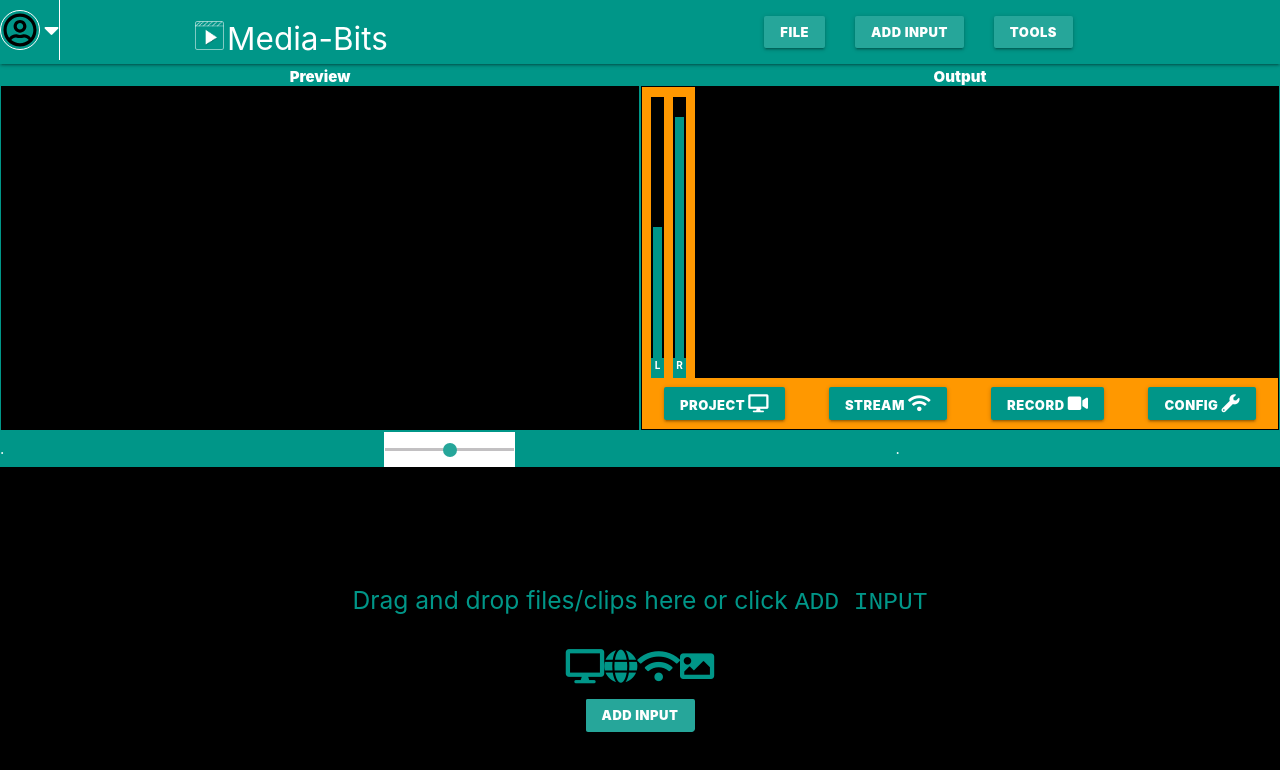
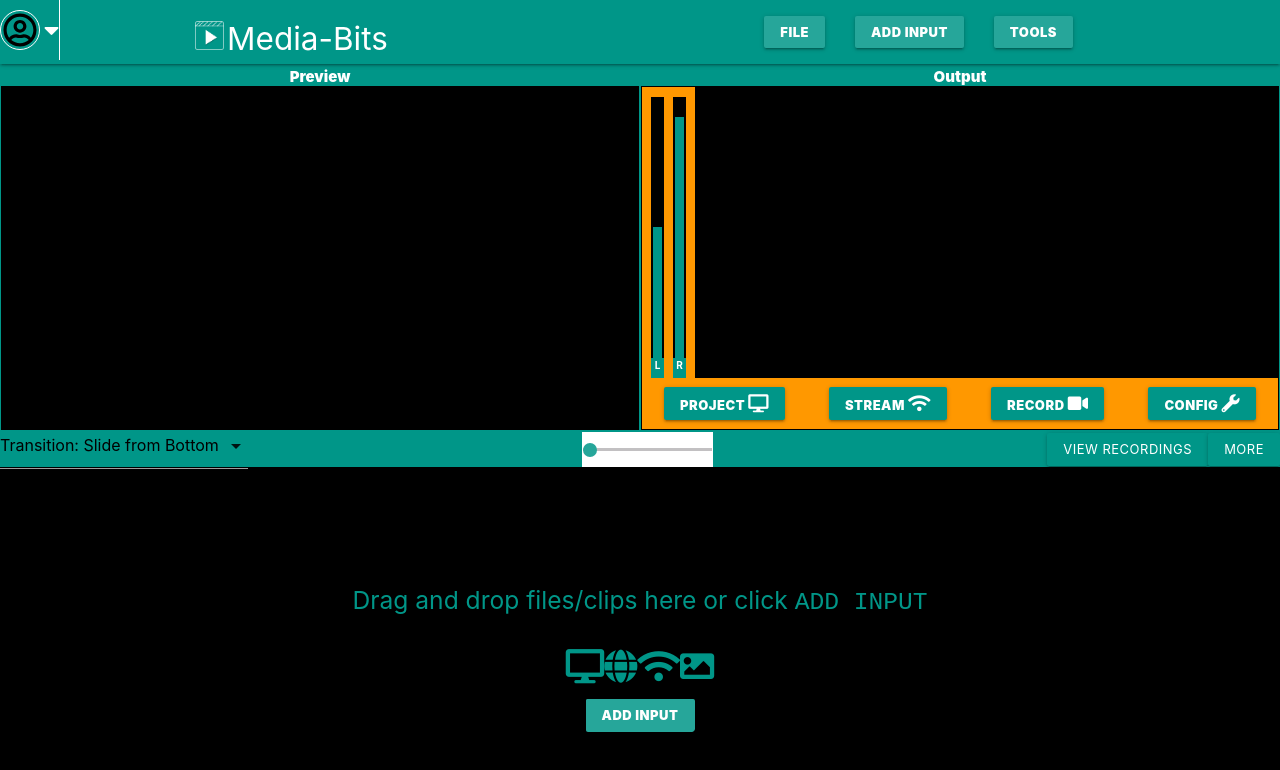
Before and after one commit to Danroyal001/media-bits, a Vue app: page /editor in a window 1280 px wide. Shown: the top 770 px of the page. Built offline with nearby package versions, Linux system fonts and the light colour scheme.

Commit message:
Mon Dec 28th 2020 - 4:55:17pm

```diff
--- a/public/index.html
+++ b/public/index.html
@@ -5,6 +5,8 @@
     <meta http-equiv="X-UA-Compatible" content="IE=edge">
     <meta name="viewport" content="width=device-width,initial-scale=1.0">
     <meta name="theme-color" content="#009688">
+    <meta name="robots" content="none">
+    <meta name="keywords" content="">
     <link rel="icon" href="<%= BASE_URL %>favicon.ico">
     <!-- <link ref="stylesheet" href="https://fonts.googleapis.com/icon?family=Material+Icons"> -->
     <title><%= htmlWebpackPlugin.options.title %></title>
--- a/src/store/index.ts
+++ b/src/store/index.ts
@@ -58,6 +58,7 @@
     // ™
     currentUser: null,
     focusedInputSource: 0,
+    recordings: [],
     primaryHyperlinks: [
       {
         name: 'HOME',
--- a/src/views/Editor.vue
+++ b/src/views/Editor.vue
@@ -62,20 +62,101 @@
 </div>
 <!-- End Top Section -->
 
-<!-- Start Middle Section -->
-<div class="teal middle-section white-text row">
-    <div>.</div>
+<!-- Begin Middle Section -->
+<div class="teal middle-section white-text">
+    <div class="input-field">
+      <select class="white-text">
+        <option
+        v-for="item in [
+          {
+            label: 'Slide from Bottom',
+            value: 'slide-form-bottom'
+          },
+          {
+            label: 'Slide from Top',
+            value: 'slide-from-top'
+          },
+          {
+            label: 'Slide from Left',
+            value: 'slide-from-left'
+          },
+          {
+            label: 'Slide from Right',
+            value: 'slide-from-right'
+          },
+          {
+            label: 'Fade',
+            value: 'fade'
+          },
+          {
+            label: 'Scale in',
+            value: 'scale-in'
+          },
+          {
+            label: 'Scale out',
+            value: 'scale-out'
+          },
+          {
+            label: '3D Rotate to left',
+            value: '3d-rotate-to-left'
+          },
+          {
+            label: '3D Rotate to right',
+            value: '3d-rotate-to-right'
+          },
+          {
+            label: '3D Rotate to top',
+            value: '3d-rotate-to-top'
+          },
+          {
+            label: '3D Rotate to bottom',
+            value: '3d-rotate-to-bottom'
+          },
+          {
+            label: 'Spin-in clockwise',
+            value: 'spin-in-clockwise'
+          },
+          {
+            label: 'Spin-in counter-clockwise',
+            value: 'spin-in-counter-clockwise'
+          },
+          {
+            label: 'Get more Transitions',
+            value: 'get-more'
+          }
+        ]"
+        class="white-text"
+        :key="JSON.stringify(item)"
+        :id="JSON.stringify(item)"
+        :value="item.value"
+        >{{ item.value === 'get-more' ? '' : 'Transition:' }} {{ item.label }}</option>
+      </select>
+    </div>
+
     <div class="white">
-      <input type="range" min="0" max="100" step="0.001">
+      <input
+      type="range"
+      value="0"
+      min="0"
+      max="100"
+      step="0.001"
+      />
     </div>
-    <div>.</div>
+
+    <div class="input-field">
+      <a href="#view-recordings-modal" class="modal-trigger teal btn-small waves-effect waves-light waves-white">View Recordings</a>
+
+      <a href="#" class="modal-trigger teal btn-small waves-effect waves-light waves-white">More</a>
+    </div>
 </div>
 <!-- End Middle section -->
 
+<!-- Begin bottom section -->
 <div @drop="onDrop($event)" v-if="$store.state.inputSources.length > 0" class="dragover horizontal-scroll black bottom-section">
     <InputSource v-for="(source, index) in $store.state.inputSources" :key="'input-source-' + (index + 1)" :source="source" :count="(index + 1)"></InputSource>
 </div>
 <EditorBottomNoInput class="dragover" @drop="onDrop($event)" v-else />
+<!-- end bottom section -->
 
 <!-- Begin Tools Modal -->
 <div id="tools-modal" class="modal">
@@ -110,6 +191,20 @@
     </div>
 </div>
 <!-- End select microphone modal -->
+
+<!-- Begin view recordings modal -->
+<div id="view-recordings-modal" class="modal">
+    <div class="modal-content black-text">
+      <h4>Recordings <i class="fa fa-video"></i></h4>
+      <ul>
+        <li>Oops! no recordings</li>
+      </ul>
+    </div>
+    <div class="modal-footer">
+      <button class="btn-small red waves-effect waves-light modal-close">CLOSE</button>
+    </div>
+</div>
+<!-- End view recordings modal -->
 
 <!-- Begin image from url modal -->
 <div id="image-from-url-modal" class="modal">
```
